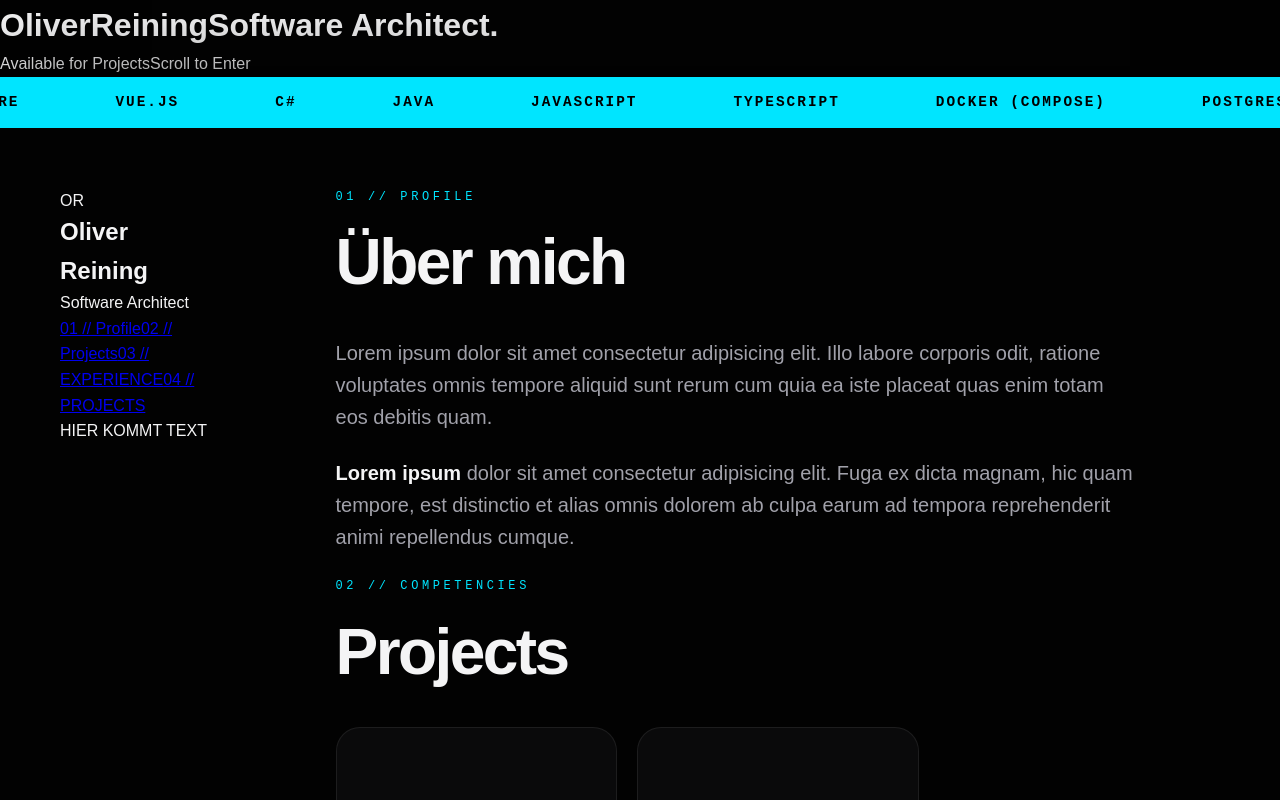
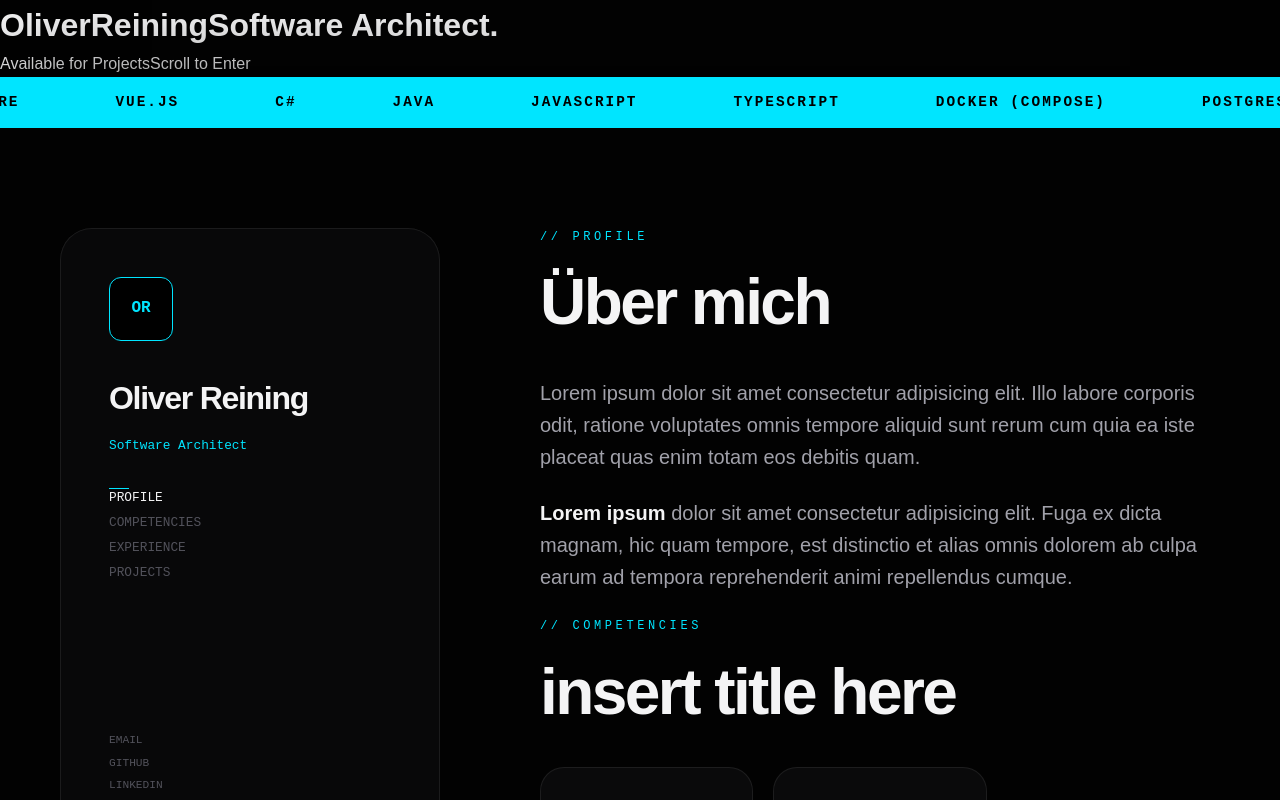
Before and after one commit to OliverReining/portfolio, a Vue app in the folder frontend/: page / in a window 1280 px wide. Shown: the top 800 px of the page. Built offline with nearby package versions, Linux system fonts and the light colour scheme; the HTML template or start-up script is replaced by a standard one.

Commit message:
feat: update component imports, add new pages and UI components, and enhance Sidebar layout

```diff
--- a/frontend/src/App.vue
+++ b/frontend/src/App.vue
@@ -1,7 +1,7 @@
 <script setup lang="ts">
-import FooterComponent from './components/Footer.vue'
-import HeroLayer from './components/HeroLayer.vue'
-import PageContent from './components/PageContent.vue'
+import FooterComponent from '@/components/Footer.vue'
+import HeroLayer from '@/components/HeroLayer.vue'
+import PageContent from '@/components/Content.vue'
 </script>
 
 <template>
--- a/frontend/src/components/Projects.vue
+++ b/frontend/src/components/Competencies.vue
@@ -1,9 +1,9 @@
 <script setup lang="ts">
-import CompetenceCard from './ProjectCard.vue'
-import SectionBadge from './ui/SectionBadge.vue'
+import CompetenceCard from '@/components/ui/CompetenceCard.vue'
+import SectionBadge from '@/components/ui/SectionBadge.vue'
 </script>
 <template>
-  <SectionBadge tag="02 // competencies" title="Projects" />
+  <SectionBadge tag="competencies" title="insert title here" />
   <div class="competence-grid">
     <CompetenceCard
       scale="tall"
--- a/frontend/src/components/PageContent.vue
+++ b/frontend/src/components/Content.vue
@@ -1,8 +1,9 @@
 <script setup lang="ts">
-import ContentStream from './ContentStream.vue'
-import Sidebar from './Sidebar.vue'
-import TechBanner from './TechBanner.vue'
+import ContentStream from '@/components/ContentStream.vue'
+import Sidebar from '@/components/Sidebar.vue'
+import TechBanner from '@/components/TechBanner.vue'
 </script>
+
 <template>
   <!-- PAGE CONTENT -->
   <div class="page-wrapper">
@@ -13,6 +14,7 @@ import TechBanner from './TechBanner.vue'
     </div>
   </div>
 </template>
+
 <style scoped>
 .page-wrapper {
   position: relative;
@@ -25,7 +27,7 @@ import TechBanner from './TechBanner.vue'
 .app-container {
   max-width: 1440px;
   margin: 60px auto 0;
-  padding: 0 60px;
+  padding: 40px 60px;
   display: flex;
   gap: 100px;
 }
--- a/frontend/src/components/ContentStream.vue
+++ b/frontend/src/components/ContentStream.vue
@@ -1,11 +1,15 @@
 <script setup lang="ts">
-import Competencies from './Projects.vue'
-import Profile from './Profile.vue'
+import Competencies from '@/components/Competencies.vue'
+import Profile from '@/components/pages/Profile.vue'
+import Experience from '@/components/pages/Experience.vue'
+import Projects from '@/components/pages/Projects.vue'
 </script>
 <template>
   <main>
     <Profile />
     <Competencies />
+    <Experience />
+    <Projects />
   </main>
 </template>
 <style scoped>
--- a/frontend/src/components/Sidebar.vue
+++ b/frontend/src/components/Sidebar.vue
@@ -1,22 +1,106 @@
 <script setup lang="ts"></script>
+
 <template>
   <aside>
-    <div>
+    <div class="sidebar">
       <div>
-        <div>OR</div>
-        <h2>Oliver<br />Reining</h2>
-        <p>Software Architect</p>
+        <div class="avatar">OR</div>
+        <h2 class="name">Oliver Reining</h2>
+        <p class="job-title">Software Architect</p>
 
         <nav>
-          <a href="#profile"><span></span>01 // Profile</a>
-          <a href="#competencies"><span></span>02 // Projects</a>
-          <a href="#experience"><span></span>03 // EXPERIENCE</a>
-          <a href="#projects"><span></span>04 // PROJECTS</a>
+          <a href="#profile" class="active"><span>profile</span></a>
+          <a href="#competencies"><span>competencies</span></a>
+          <a href="#experience"><span>experience</span></a>
+          <a href="#projects"><span>projects</span></a>
         </nav>
       </div>
-
-      <div>HIER KOMMT TEXT</div>
+      <div class="social-links">
+        <div>EMAIL</div>
+        <div>GITHUB</div>
+        <div>LINKEDIN</div>
+        <div>SHOW CV</div>
+      </div>
     </div>
   </aside>
 </template>
-<style scoped></style>
+
+<style scoped>
+aside {
+  flex: 0 0 var(--sidebar-width);
+  height: 80vh;
+  position: sticky;
+  top: 0;
+}
+.sidebar {
+  background: var(--glass-bg);
+  backdrop-filter: blur(24px);
+  -webkit-backdrop-filter: blur(24px);
+  border: 1px solid var(--glass-border);
+  border-radius: 32px;
+  padding: 48px;
+  height: 100%;
+  display: flex;
+  flex-direction: column;
+  justify-content: space-between;
+}
+.avatar {
+  width: 64px;
+  height: 64px;
+  background: #000;
+  border: 1px solid var(--accent);
+  border-radius: 12px;
+  display: flex;
+  align-items: center;
+  justify-content: center;
+  font-family: var(--font-mono);
+  font-weight: bold;
+  color: var(--accent);
+  margin-bottom: 32px;
+  position: relative;
+  overflow: hidden;
+}
+.name {
+  font-size: 2rem;
+  letter-spacing: -0.04em;
+  margin-bottom: 12px;
+}
+.job-title {
+  font-family: var(--font-mono);
+  color: var(--accent);
+  font-size: 0.8rem;
+  margin-bottom: 32px;
+}
+nav a {
+  display: flex;
+  align-items: center;
+  gap: 20px;
+  color: var(--text-muted);
+  text-decoration: none;
+  font-family: var(--font-mono);
+  font-size: 0.8rem;
+  text-transform: uppercase;
+  margin-bottom: 24px;
+  transition: 0.3s;
+}
+nav a:hover,
+nav a.active {
+  color: var(--text-primary);
+}
+nav span {
+  width: 0;
+  height: 1px;
+  background: var(--accent);
+  transition: 0.3s;
+}
+nav span:hover,
+nav a.active span {
+  width: 20px;
+}
+.social-links {
+  font-family: var(--font-mono);
+  font-size: 0.7rem;
+  color: var(--text-muted);
+  line-height: 2;
+}
+</style>
--- /dev/null
+++ b/frontend/src/components/pages/Experience.vue
@@ -0,0 +1,7 @@
+<script setup lang="ts">
+import SectionBadge from '@/components/ui/SectionBadge.vue'
+</script>
+<template>
+  <SectionBadge tag="experience" title="Beruflicher Werdegang" />
+</template>
+<style scoped></style>
--- a/frontend/src/components/Profile.vue
+++ b/frontend/src/components/pages/Profile.vue
@@ -1,8 +1,8 @@
 <script setup lang="ts">
-import SectionBadge from './ui/SectionBadge.vue'
+import SectionBadge from '@/components/ui/SectionBadge.vue'
 </script>
 <template>
-  <SectionBadge tag="01 // profile" title="Über mich" />
+  <SectionBadge tag="profile" title="Über mich" />
   <div>
     <p>
       Lorem ipsum dolor sit amet consectetur adipisicing elit. Illo labore corporis odit, ratione
--- /dev/null
+++ b/frontend/src/components/pages/Projects.vue
@@ -0,0 +1,7 @@
+<script setup lang="ts">
+import SectionBadge from '@/components/ui/SectionBadge.vue'
+</script>
+<template>
+  <SectionBadge tag="projects" title="Verified Codebases." />
+</template>
+<style scoped></style>
--- a/frontend/src/components/ui/SectionBadge.vue
+++ b/frontend/src/components/ui/SectionBadge.vue
@@ -6,7 +6,7 @@ defineProps<{
 </script>
 
 <template>
-  <span>{{ tag }}</span>
+  <span>// {{ tag }}</span>
   <h2>{{ title }}</h2>
 </template>
 
```
Also changed, not shown: frontend/src/components/ui/CompetenceCard.vue (renamed from frontend/src/components/ProjectCard.vue).
